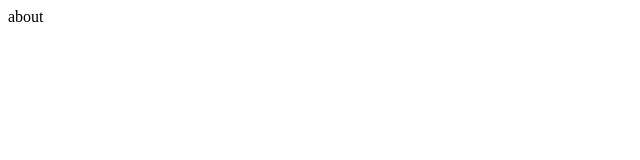
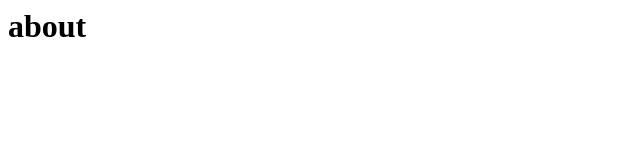
Before and after one commit to YuXuan-Du01/YuXuan-Du01.github.io, a plain HTML site: page about.html in a window 1280 px wide. Shown: the whole page, without its empty margins (0-640 px from the left). Drawn offline with Linux system fonts and the light colour scheme.

Commit message:
Update about.html

```diff
--- a/about.html
+++ b/about.html
@@ -3,7 +3,7 @@
   <head></head>
 
   <body>
-    <p>about</p>
+    <h1>about</h1>
 
   </body>
 </html>
```
